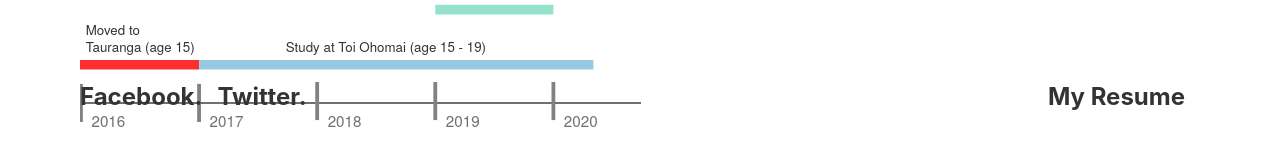
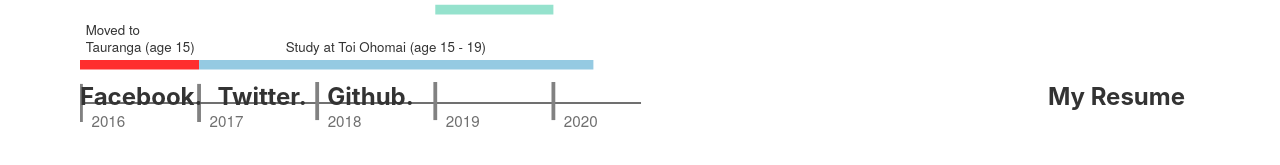
Before and after one commit to Dayne-Game/Dayne-Game.github.io, a plain HTML site: page about.html in a window 1280 px wide. Shown: the part 623-788 px from the top of the page. Drawn offline with Linux system fonts and the light colour scheme.

Commit message:
Forgot link on about page

```diff
--- a/about.html
+++ b/about.html
@@ -51,7 +51,7 @@
 
     <!-- Footer Component -->
     <div class="footer">
-      <h2><a href="facebook.com" class="social facebook">Facebook.</a><a href="twitter.com" class="social twitter">Twitter.</a></h2>
+      <h2><a href="facebook.com" class="social facebook">Facebook.</a><a href="twitter.com" class="social twitter">Twitter.</a> <a href="https://github.com/Dayne-Game" target="_blank" class="social twitter">Github.</a></h2>
       <h2><a href="assets/resume.pdf" download="Dayne-Game-CV" class="resume-download">My Resume</a></h2>
     </div>
 
```
